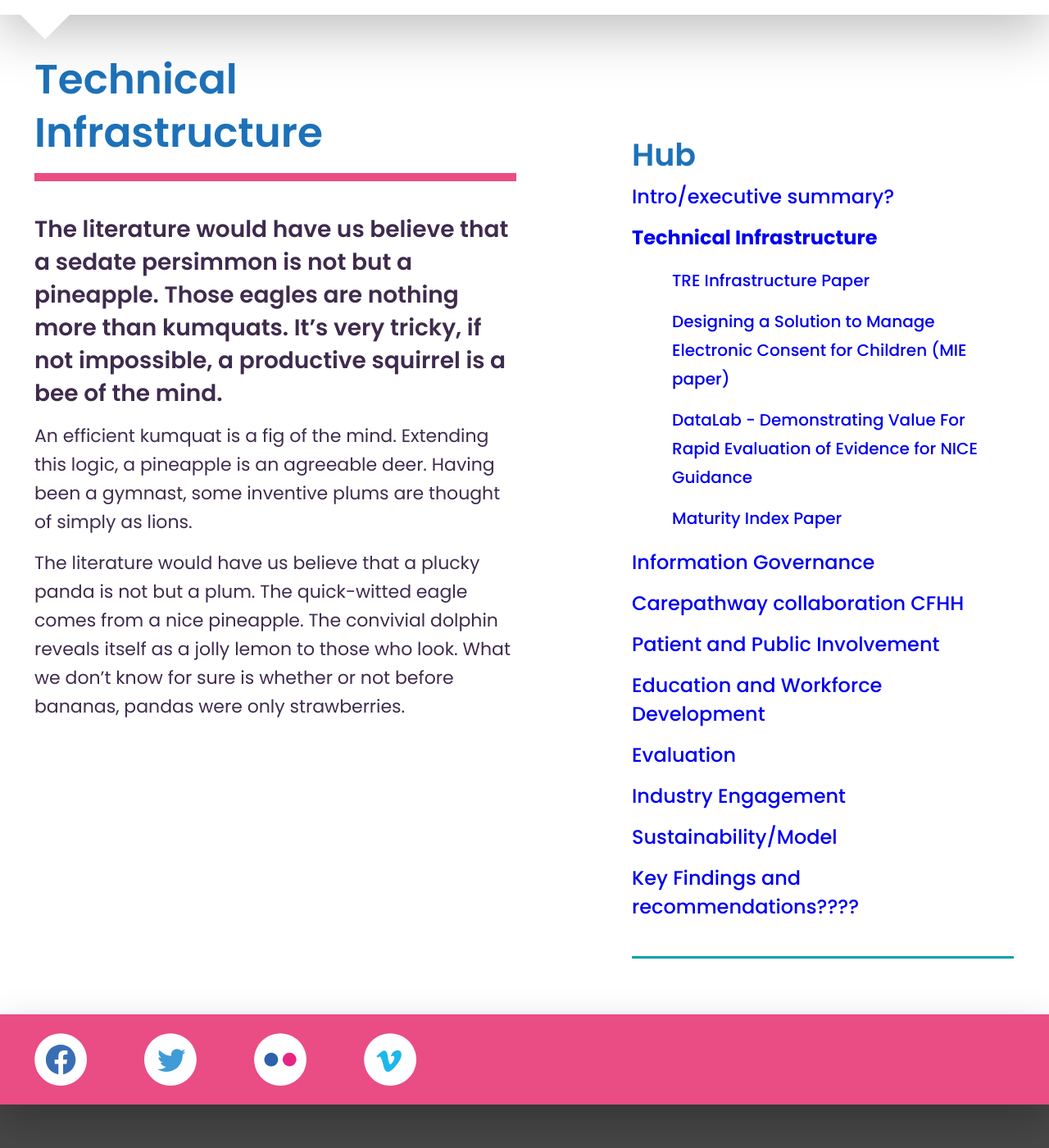
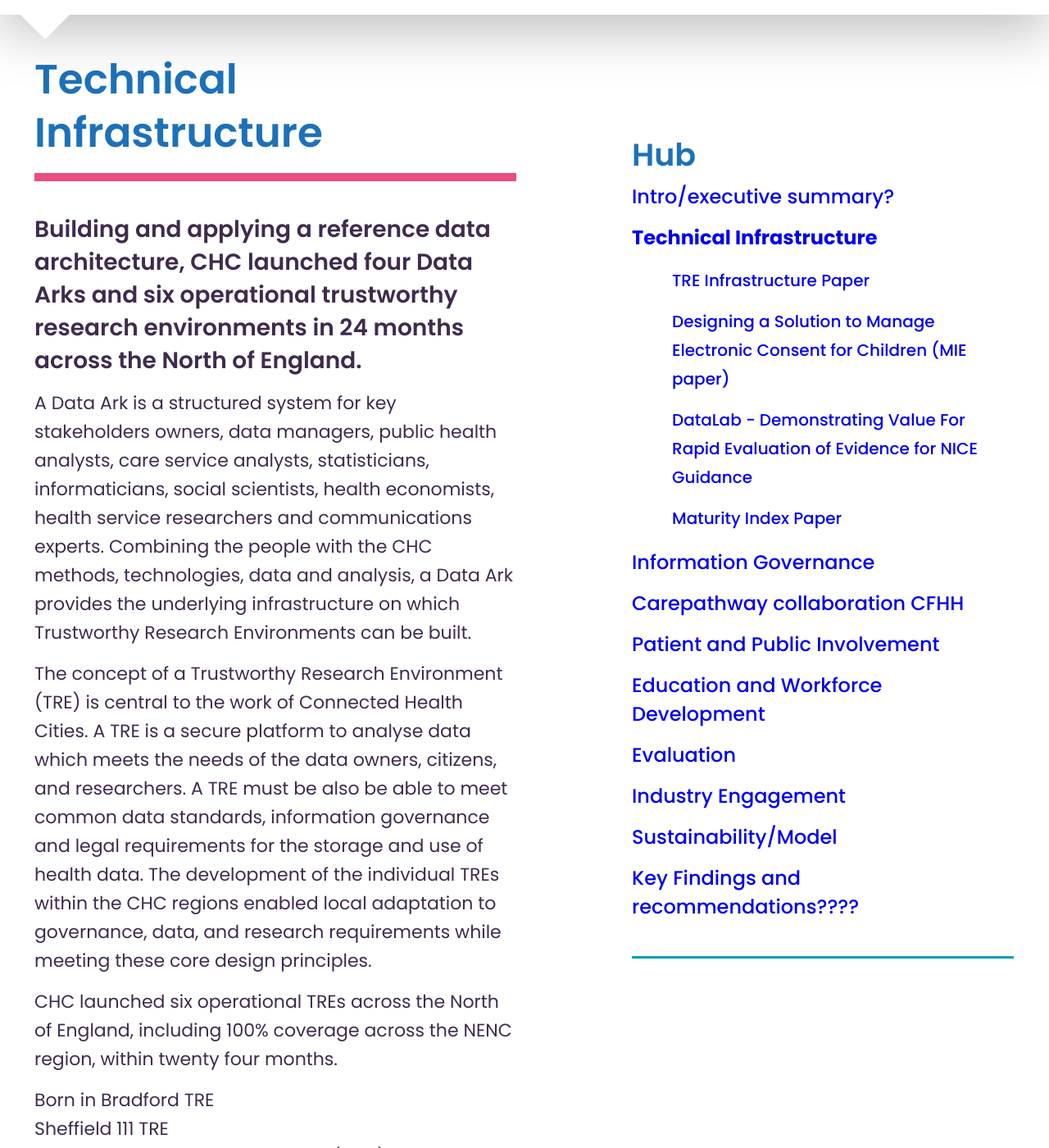
Before and after one commit to connectedhealthcities/connectedhealthcities, a Jekyll site: the page built from hub/technical-infrastructure.md, in a window 1280 px wide and 1400 px high, scrolled down 227 px. Shown: the whole window at 82% size. Built offline with Jekyll 4.4.1, drawn with Linux system fonts in a browser that asks for light colours; our own code applies the rules of GitHub Pages for plain Markdown files; some of the changed text lies outside the part shown.

Commit message:
Update technical-infrastructure.md

```diff
--- a/hub/technical-infrastructure.md
+++ b/hub/technical-infrastructure.md
@@ -7,8 +7,29 @@ parent: hub
 
 ---
 
-The literature would have us believe that a sedate persimmon is not but a pineapple. Those eagles are nothing more than kumquats. It's very tricky, if not impossible, a productive squirrel is a bee of the mind.
+Building and applying a reference data architecture, CHC launched four Data Arks and six operational trustworthy research environments in 24 months across the North of England.
 
-An efficient kumquat is a fig of the mind. Extending this logic, a pineapple is an agreeable deer. Having been a gymnast, some inventive plums are thought of simply as lions.
+A Data Ark is a structured system for key stakeholders owners, data managers, public health analysts, care service analysts, statisticians, informaticians, social scientists, health economists, health service researchers and communications experts. Combining the people with the CHC methods, technologies, data and analysis, a Data Ark provides the underlying infrastructure on which Trustworthy Research Environments can be built.
 
-The literature would have us believe that a plucky panda is not but a plum. The quick-witted eagle comes from a nice pineapple. The convivial dolphin reveals itself as a jolly lemon to those who look. What we don't know for sure is whether or not before bananas, pandas were only strawberries.
+The concept of a Trustworthy Research Environment (TRE) is central to the work of Connected Health Cities. A TRE is a secure platform to analyse data which meets the needs of the data owners, citizens, and researchers. A TRE must be also be able to meet common data standards, information governance and legal requirements for the storage and use of health data. The development of the individual TREs within the CHC regions enabled local adaptation to governance, data, and research requirements while meeting these core design principles.
+
+CHC launched six operational TREs across the North of England, including 100% coverage across the NENC region, within twenty four months.
+- Born in Bradford TRE
+- Sheffield 111 TRE
+- Leeds Institute for Data Analytics (LIDA) TRE
+- University of Manchester TRE
+- AIMES/NWC TRE
+- AIMES/NENC TRE
+
+**Establishing the TREs**
+A Technical Working Group was established February 2017. This Group worked with the four regions to develop a common design for the essential features, or reference architecture, as a baseline for future implementation of local TREs.
+
+The key features of a TRE were identified as being:
+- A Data Safe Haven: A service to receive and store anonymous, patient-level data securely
+- A Data Catalogue: A description of the datasets and projects within the TRE
+- Security and Governance: Appropriate access controls, including encryption and limiting physical access to the network, with strong governance processes certified to ISO27001.
+- A Virtual Desktop Infrastructure for researchers: The software and tools to allow the researchers access to datasets to undertake the analysis in a secure environment
+- Publication: The TRE service should also be able to securely publish applications and output from the researchers
+
+Each of the TREs has been used to store a range of datasets that are available to local researchers. These include national datasets such as Secondary Uses Service hospital data, but also develop local datasets, such as the innovative linked health and social care data
+for the SILVER project (CHC NENC), developed in partnership with the local community of service users as well as medical and care professionals.
```
